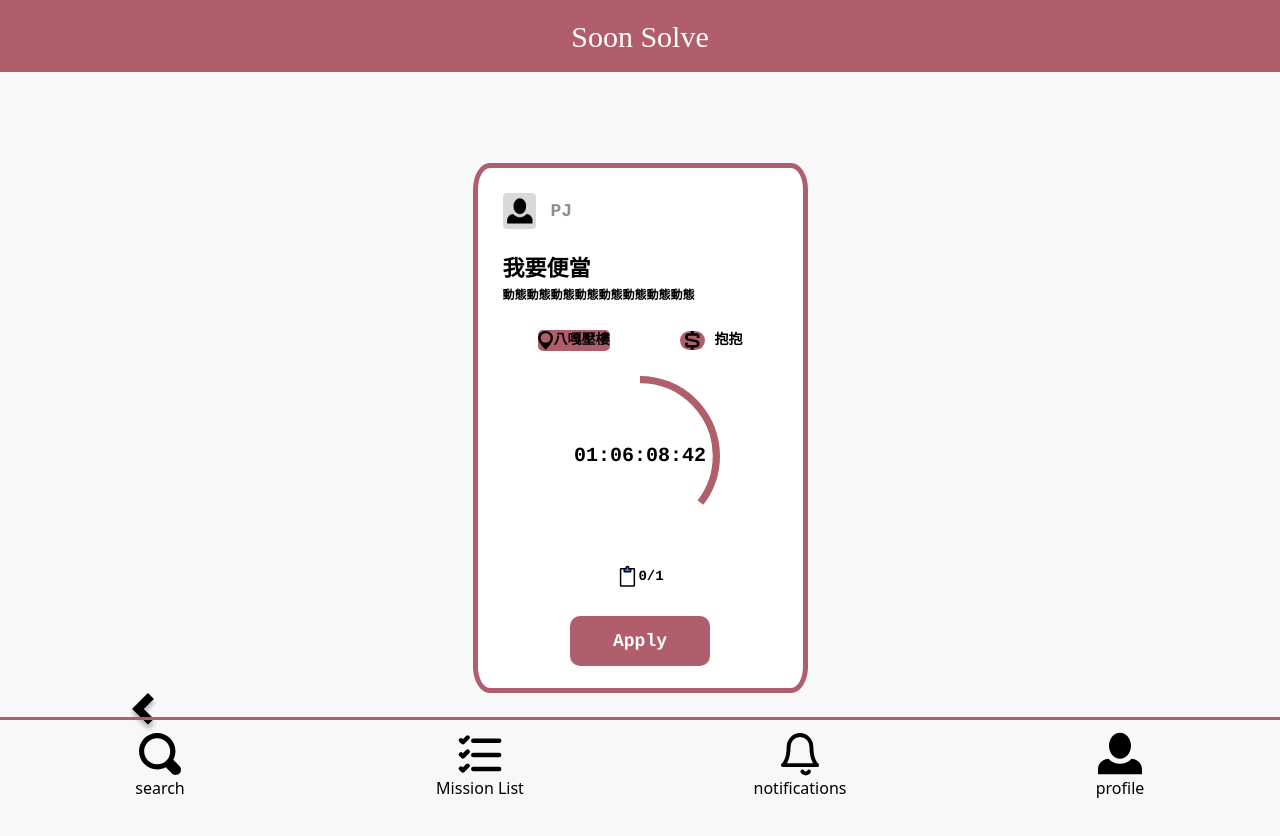
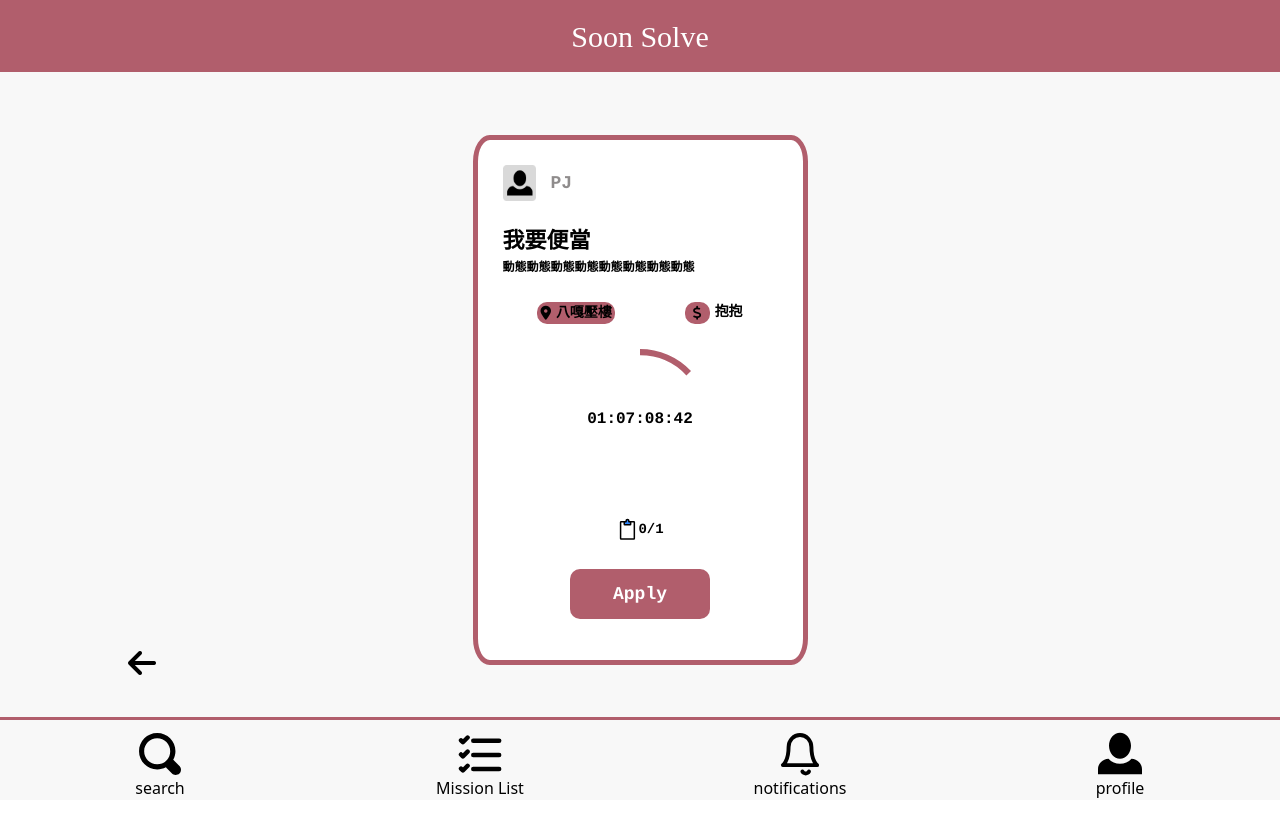
Before and after one commit to ZaiKuku/Soon-Solve, a Next.js app in the folder frontend/: page /task in a window 1280 px wide. Shown: the top 836 px of the page. After the commit the page ends 800 px from the top, so only its background shows below. Built offline with nearby package versions, Linux system fonts and the light colour scheme; a web font is replaced by a local one.

Commit message:
replace Tag

```diff
--- a/frontend/src/components/ProgressIndicator.jsx
+++ b/frontend/src/components/ProgressIndicator.jsx
@@ -20,8 +20,8 @@ function ProgressIndicator({ createdAt, deadline }) {
       value={progressPercentage}
       style={{
         color: "rgba(177, 94, 108, 1)",
-        width: "160px",
-        height: "160px",
+        width: "140px",
+        height: "140px",
       }}
       thickness={2}
     />
--- a/frontend/src/components/Task.jsx
+++ b/frontend/src/components/Task.jsx
@@ -6,6 +6,7 @@ import { useState, useEffect } from "react";
 import Image from "next/legacy/image";
 import styles from "../styles/task.module.scss";
 import ProgressIndicator from "./ProgressIndicator";
+import Tag from "./tags";
 
 const data = {
   tasks: [
@@ -13,9 +14,9 @@ const data = {
       id: 1,
       title: "我要便當",
       poster_id: 1,
-      created_at: "2023-08-15 15:31:48",
+      created_at: "2023-08-15 16:19:48",
       closed_at: "2023-04-09 22:21:48",
-      deadline: "2023-08-15 15:40:05",
+      deadline: "2023-08-15 16:40:05",
       task_vacancy: 0,
       approved_count: 1,
       content: "動態動態動態動態動態動態動態動態",
@@ -105,38 +106,8 @@ function Task() {
       <div className={styles.taskTitle}>{titleArray}</div>
       <div className={styles.taskContent}>{contentArray}</div>
       <div className={styles.locationRewardContainer}>
-        <div className={styles.locationTag}>
-          <svg
-            xmlns="http://www.w3.org/2000/svg"
-            width="16"
-            height="19"
-            viewBox="0 0 16 19"
-            fill="none"
-          >
-            <path
-              d="M7.61789 0C3.47589 0 0.132355 3.15067 0.132355 7.05373C0.132355 11.7562 7.61789 18.81 7.61789 18.81C7.61789 18.81 15.1034 11.7562 15.1034 7.05373C15.1034 3.15067 11.7599 0 7.61789 0ZM7.61789 2.35124C10.3875 2.35124 12.6082 4.46737 12.6082 7.05373C12.6082 9.66362 10.3875 11.7562 7.61789 11.7562C4.87319 11.7562 2.62753 9.66362 2.62753 7.05373C2.62753 4.46737 4.87319 2.35124 7.61789 2.35124Z"
-              fill="black"
-            />
-          </svg>
-          <div className={styles.location}>{locationArray}</div>
-        </div>
-        <div className={styles.rewardContainer}>
-          <div className={styles.rewardTag}>
-            <svg
-              xmlns="http://www.w3.org/2000/svg"
-              width="15"
-              height="19"
-              viewBox="0 0 15 19"
-              fill="none"
-            >
-              <path
-                d="M5.85514 0V2.34831H3.67039C1.68954 2.34831 0.0291301 3.68685 0.0291301 5.28371V6.45786C0.0291301 8.05472 1.31085 9.36977 3.20431 9.76899L10.6616 11.3189C11.0694 11.4128 11.652 11.9999 11.652 12.3521V13.5263C11.652 13.8551 11.3316 14.1134 10.9238 14.1134H3.64126C3.2917 14.1134 3.02953 14.0194 2.91301 13.9725V11.7651H0V14.1134C0 14.9118 0.582601 15.5928 1.28172 15.9451C1.95171 16.3208 2.79649 16.4617 3.64126 16.4617H5.82601V18.81H8.73902V16.4617H10.9238C12.9337 16.4617 14.565 15.1466 14.565 13.5263V12.3521C14.565 10.7553 13.2833 9.44022 11.3899 9.04101L3.93256 7.49112C3.52474 7.39719 2.94214 6.81011 2.94214 6.45786V5.28371C2.94214 4.95494 3.26257 4.69663 3.67039 4.69663H10.9529C11.2733 4.69663 11.5646 4.79056 11.6812 4.83753V7.04494H14.5942V4.69663C14.5942 3.8982 14.0116 3.21719 13.3124 2.86494C12.6424 2.48921 11.7977 2.34831 10.9529 2.34831H8.76815V0L5.85514 0Z"
-                fill="black"
-              />
-            </svg>
-          </div>
-          <div className={styles.reward}>{rewardArray}</div>
-        </div>
+        <Tag inTag={locationArray} />
+        <Tag outTag={rewardArray} icon="fa-solid fa-dollar-sign" />
       </div>
       <div className={styles.countdownContainer}>
         <ProgressIndicator
--- a/frontend/src/pages/task/index.jsx
+++ b/frontend/src/pages/task/index.jsx
@@ -12,7 +12,8 @@ function SingleTask() {
       <Task />
       <div className={styles.backContainer}>
         <buuton>
-          <svg
+          <i className="fa fa-arrow-left fa-2xl"></i>
+          {/* <svg
             xmlns="http://www.w3.org/2000/svg"
             width="30"
             height="40"
@@ -62,7 +63,7 @@ function SingleTask() {
                 />
               </filter>
             </defs>
-          </svg>
+          </svg> */}
         </buuton>
       </div>
       <NavBar />
--- a/frontend/src/styles/SingleTaskPage.module.scss
+++ b/frontend/src/styles/SingleTaskPage.module.scss
@@ -1,12 +1,15 @@
 .page {
   width: 100vw;
-  min-height: 896px;
+  height: 100vh;
   display: flex;
   flex-direction: column;
   justify-content: center;
   align-items: center;
   background-color: rgba(248, 248, 248, 1);
+  position: relative;
   .backContainer {
+    position: absolute;
+    bottom: 125px;
     width: 80vw;
   }
 }
--- a/frontend/src/styles/tags.module.scss
+++ b/frontend/src/styles/tags.module.scss
@@ -1,7 +1,7 @@
 /* Rectangle 45 */
 .container {
   position: relative;
-  font-family: "Noto Sans TC";
+  font-family: "Noto Sans TC", Courier, monospace;
   font-style: normal;
   font-size: 14px;
   font-weight: 1000;
@@ -22,5 +22,4 @@
     border-radius: 10px;
     padding: 2px 3px;
   }
-
 }
--- a/frontend/src/styles/task.module.scss
+++ b/frontend/src/styles/task.module.scss
@@ -90,7 +90,7 @@
       position: absolute;
       color: #000;
       font-family: "Noto Sans TC", Courier, monospace;
-      font-size: 20px;
+      font-size: 16px;
       font-style: normal;
       font-weight: 700;
     }
```
